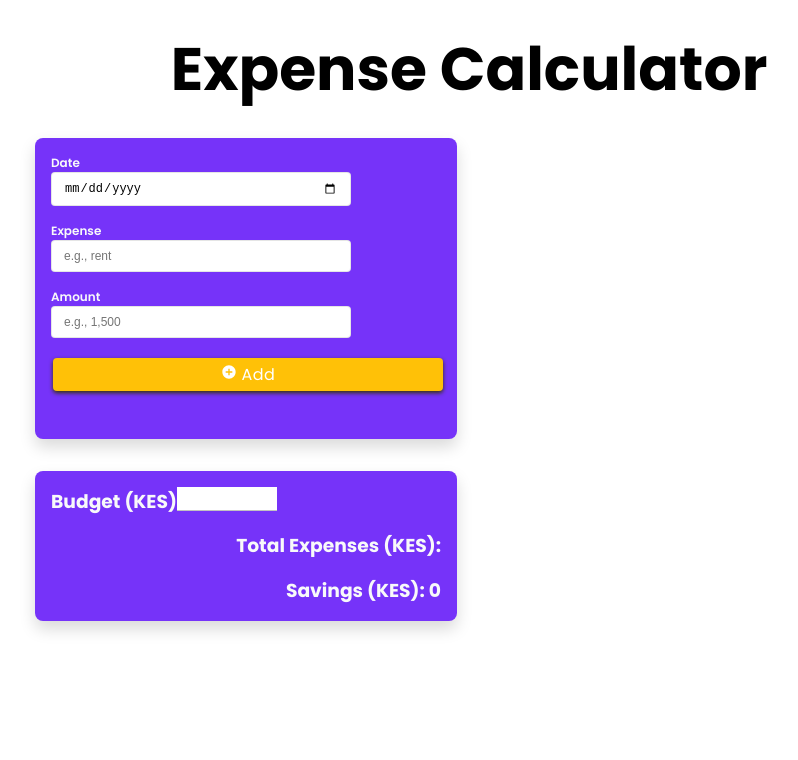
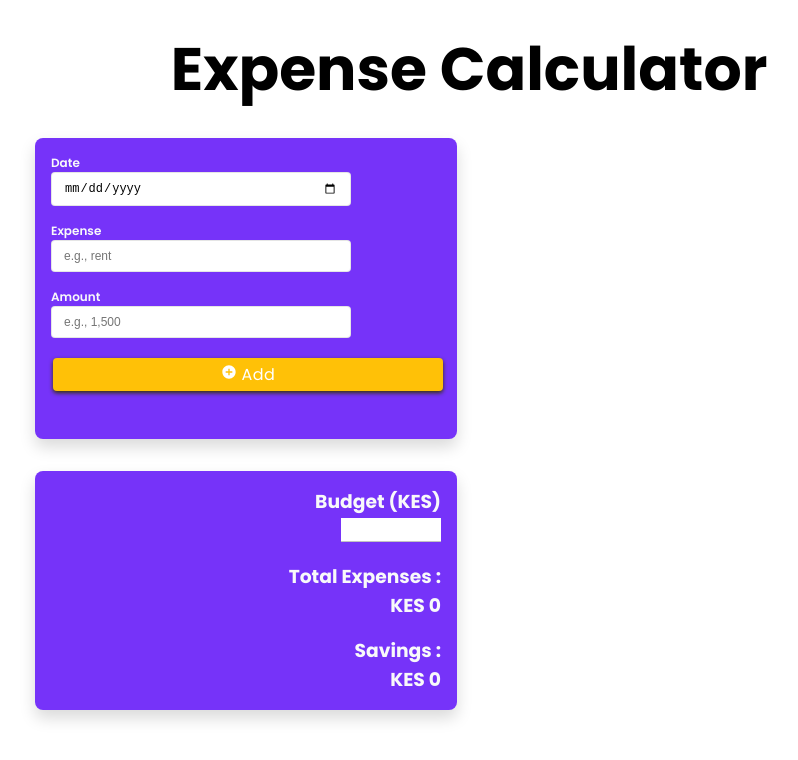
Before and after one commit to spectr-e/react-projects, a React (Vite) app: page / in a window 1280 px wide. Shown: the top 760 px of the page, without its empty margins (171-969 px from the left). Built offline with nearby package versions, Linux system fonts and the light colour scheme.

Commit message:
style(ExpenseCalcApp): Format the alignment of the budget

```diff
--- a/src/Projects/25-expenses-calculator-app/ExpenseCalculatorApp.jsx
+++ b/src/Projects/25-expenses-calculator-app/ExpenseCalculatorApp.jsx
@@ -160,7 +160,7 @@ const ExpenseCalculatorApp = () => {
             <div className='card-body'>
               {/* Display Budget*/}
               <BudgetStyle>
-                <h3>Budget (KES) </h3>
+                <h3>Budget (KES)</h3>
                 <input
                   name='budget'
                   ref={inputBudget}
@@ -171,10 +171,16 @@ const ExpenseCalculatorApp = () => {
               </BudgetStyle>
 
               {/* Display Total Expenses */}
-              <h3 className='mb-1'>Total Expenses (KES): </h3>
+              <h3 className='mb-1'>
+                Total Expenses : <br />
+                KES {calcExpenses(expenses)}
+              </h3>
 
               {/* Display Total Savings */}
-              <h3>Savings (KES): {calcSavings(budget, expenses)}</h3>
+              <h3>
+                Savings : <br />
+                KES {calcSavings(budget, expenses)}
+              </h3>
             </div>
           </section>
         </aside>
--- a/src/Projects/25-expenses-calculator-app/styles/BudgetStyle.js
+++ b/src/Projects/25-expenses-calculator-app/styles/BudgetStyle.js
@@ -1,7 +1,7 @@
 import styled from 'styled-components'
 
 export const BudgetStyle = styled.div`
-  display: flex;
+  /* display: flex; */
   input {
     outline: none;
     border: none;
```
